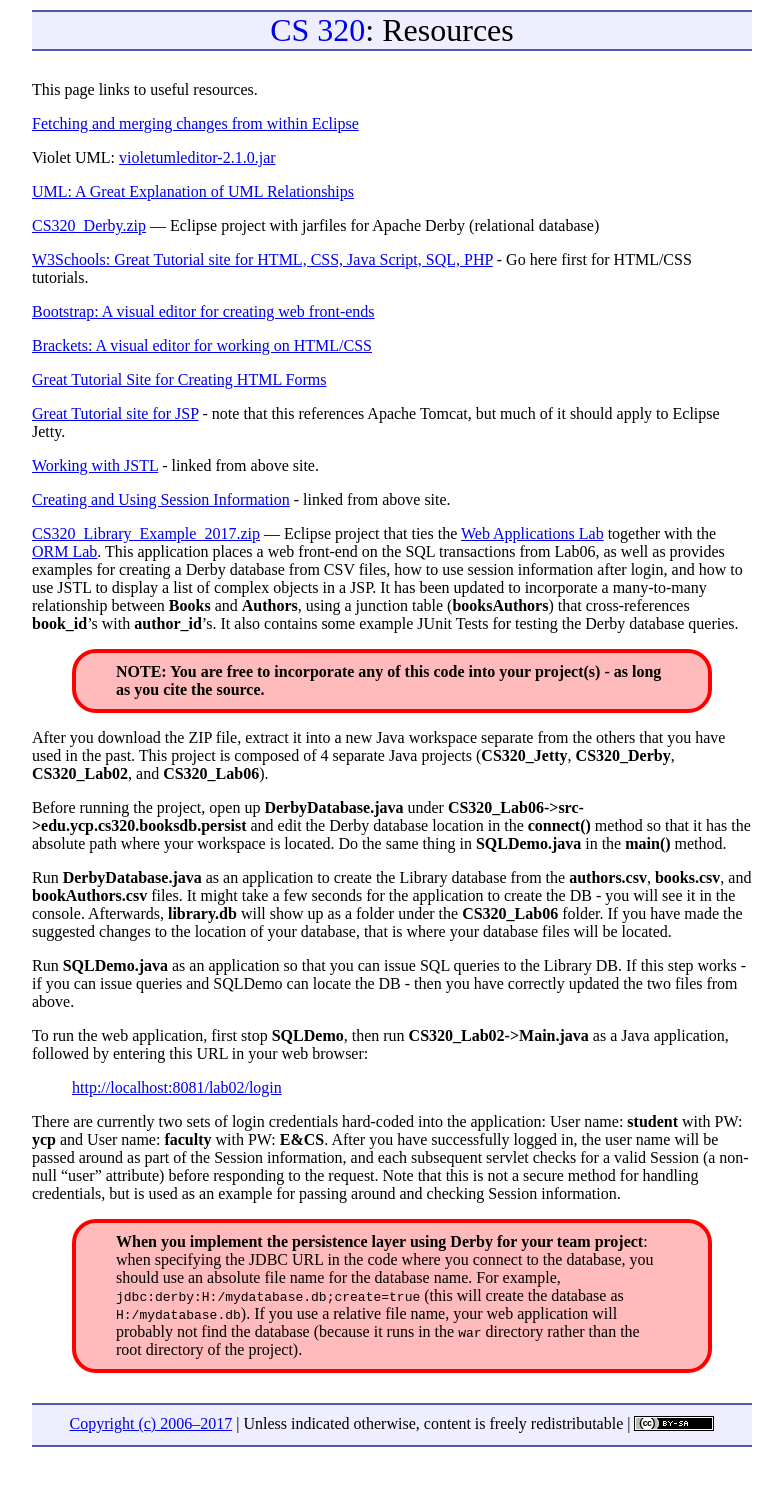
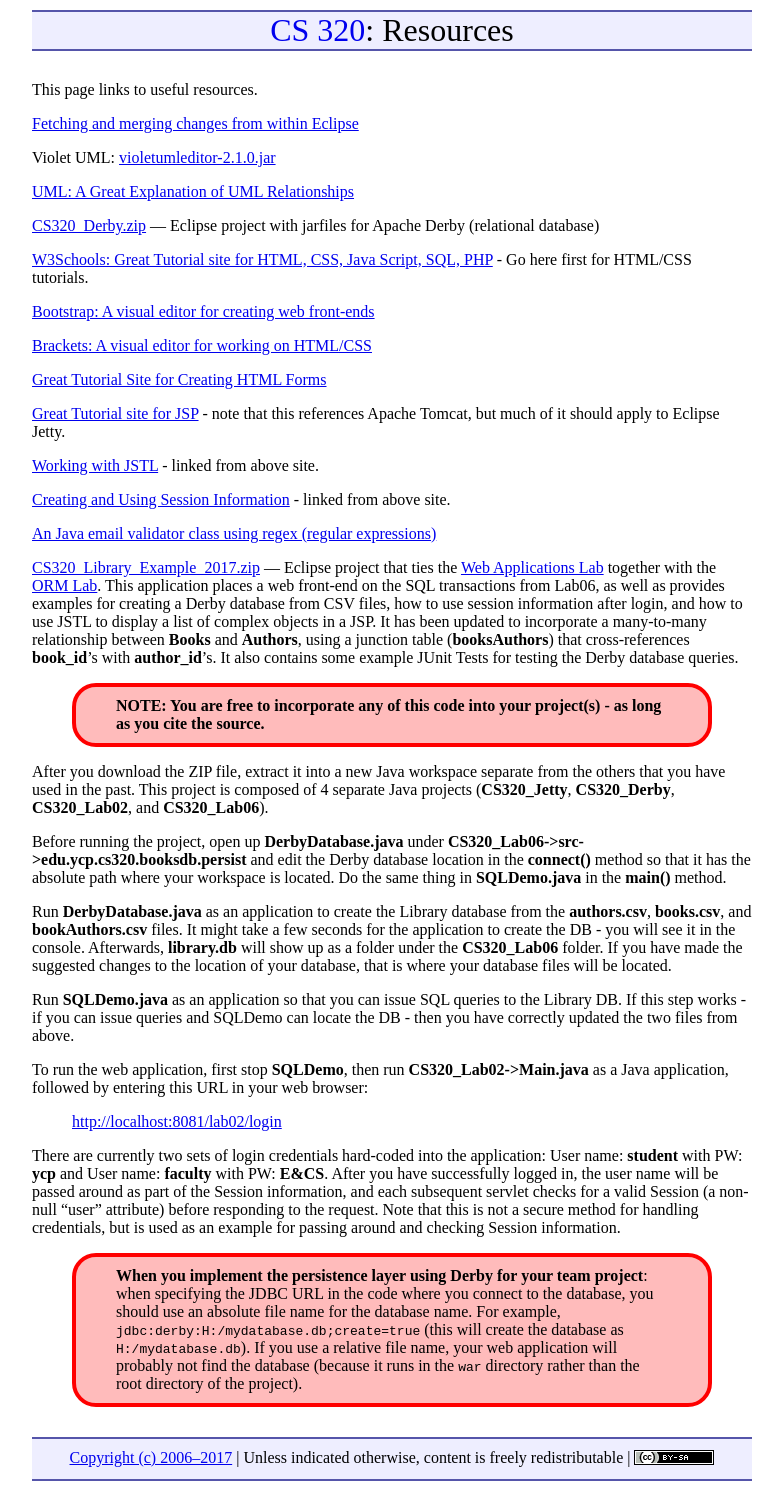
Before and after one commit to ycpcs/cs320-spring2017, a Jekyll site: the page built from resources/index.md, in a window 1280 px wide. Shown: the whole page, without its empty margins (248-1031 px from the left). Built offline with Jekyll 4.4.1, drawn with Linux system fonts in a browser that asks for light colours; before the commit the page ends 1457 px from its top, so only the background shows below that.

Commit message:
added link for email validation

```diff
--- a/resources/index.md
+++ b/resources/index.md
@@ -27,6 +27,9 @@ Violet UML: [violetumleditor-2.1.0.jar](violetumleditor-2.1.0.jar)
 
 [Creating and Using Session Information](http://www.tutorialspoint.com/jsp/jsp_session_tracking.htm) - linked from above site.
 
+[An Java email validator class using regex (regular expressions)](https://www.mkyong.com/regular-expressions/how-to-validate-email-address-with-regular-expression/
+)
+
 [CS320\_Library\_Example\_2017.zip](CS320_Library_Example_2017.zip) &mdash; Eclipse project that ties the [Web Applications Lab](../labs/lab02.html) together with the [ORM Lab](../labs/lab06.html).  This application places a web front-end on the SQL transactions from Lab06, as well as provides examples for creating a Derby database from CSV files, how to use session information after login, and how to use JSTL to display a list of complex objects in a JSP.  It has been updated to incorporate a many-to-many relationship between **Books** and **Authors**, using a junction table (**booksAuthors**) that cross-references **book_id**'s with **author_id**'s.  It also contains some example JUnit Tests for testing the Derby database queries.
 
 > <div class="callout"><b>NOTE: You are free to incorporate any of this code into your project(s) - as long as you cite the source.</b></div>
```
